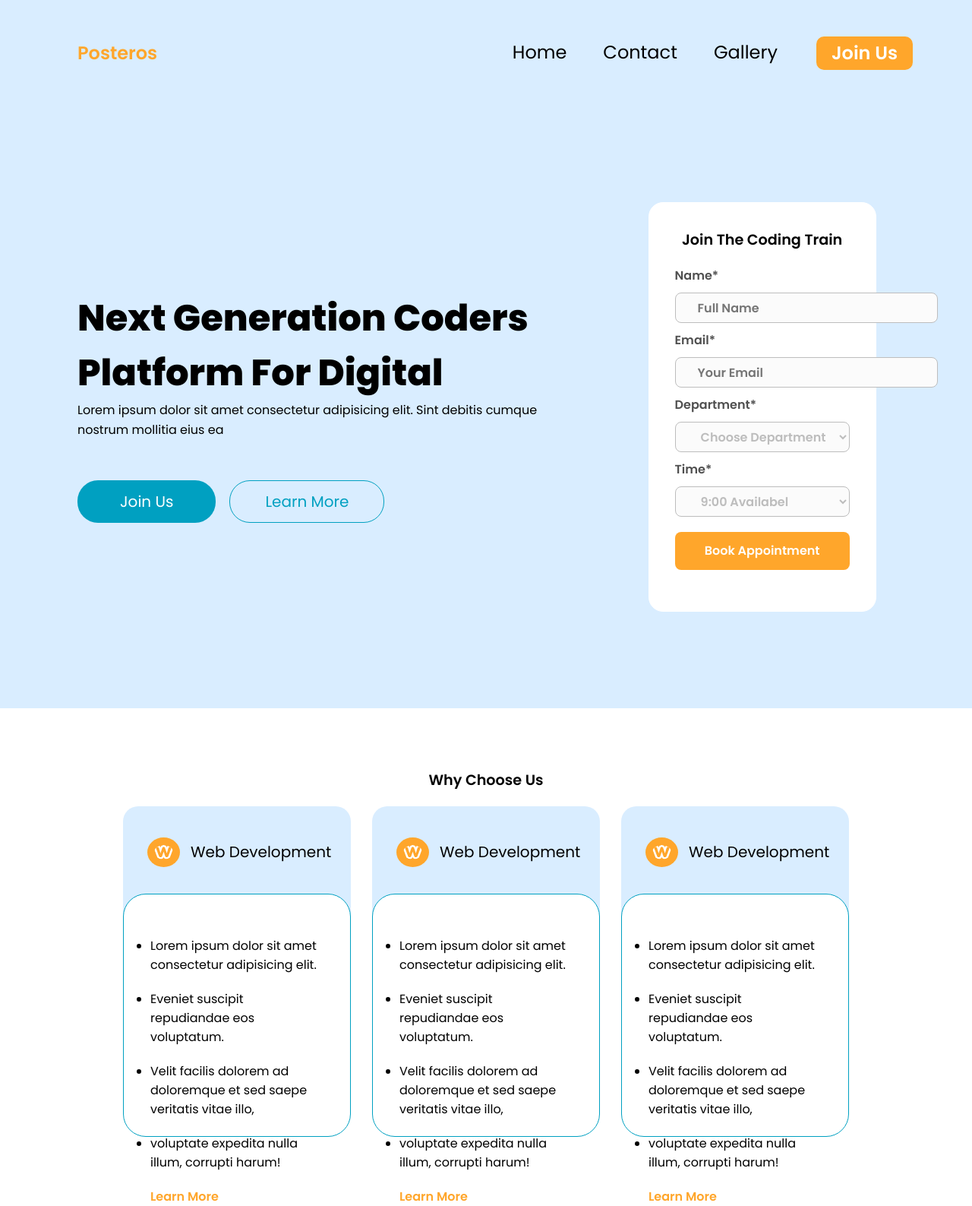
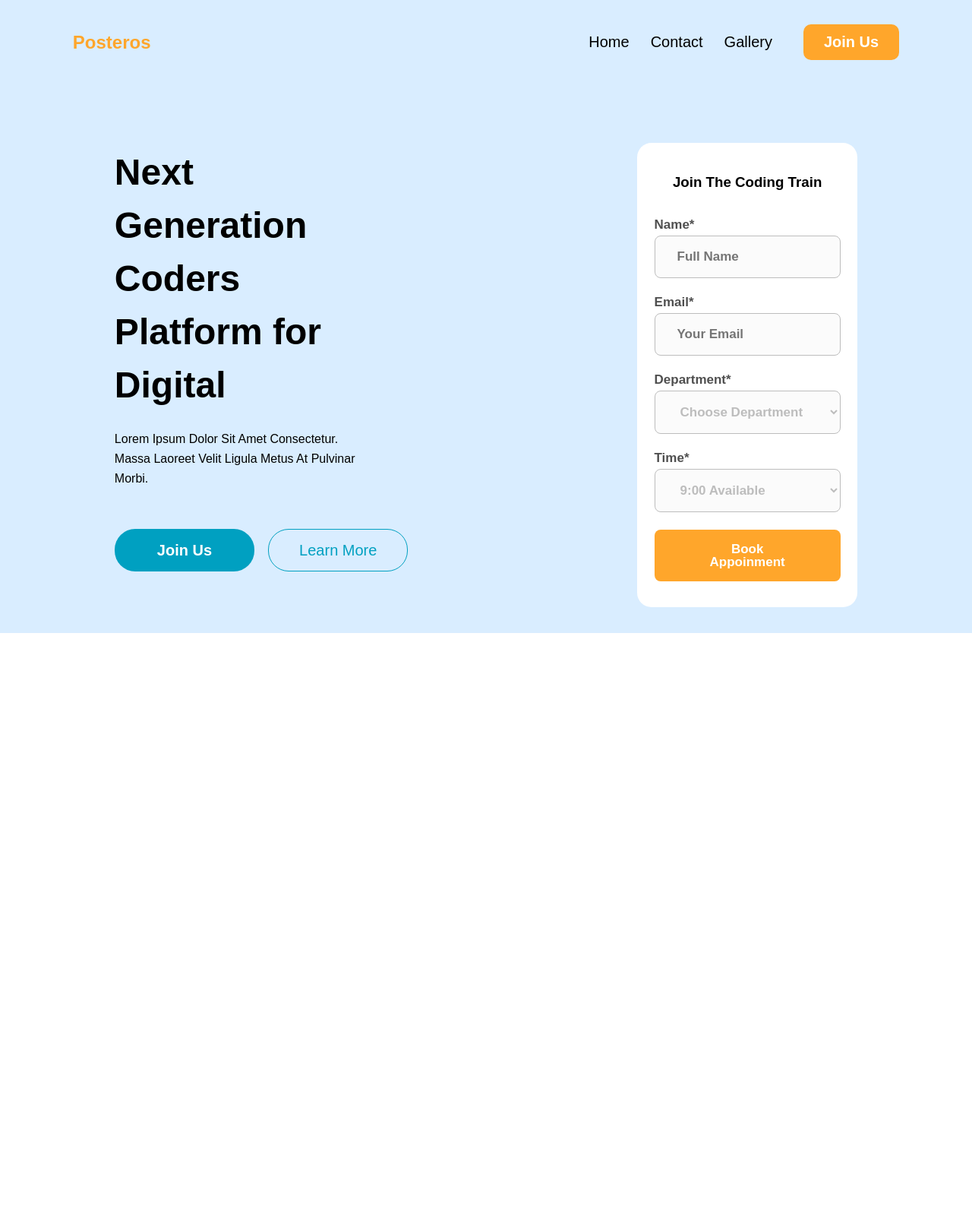
Before and after one commit to Nutifafa-kofi/Posteros, a plain HTML site: page index.html in a window 1280 px wide. Shown: the whole page at 76% size. After the commit the page ends 833 px from the top, so only its background shows below. Drawn offline with Linux system fonts and the light colour scheme.

Commit message:
New changes to my file

```diff
--- a/index.html
+++ b/index.html
@@ -13,125 +13,79 @@
     <title>Posteros</title>
   </head>
   <body>
-    <section id="home">
-      <header>
-        <div class="navbar">
-          <h5>Posteros</h5>
+    <header>
+      <section>
+        <nav class="navbar">
+          <div class="logo">Posteros</div>
 
           <div class="nav-links">
             <ul>
-              <li><a href="#">Home</a></li>
-              <li><a href="#">Contact</a></li>
-              <li><a href="#">Gallery</a></li>
+              <li><a href="">Home</a></li>
+              <li><a href="">Contact</a></li>
+              <li><a href="">Gallery</a></li>
             </ul>
             <button class="nav-btn">Join Us</button>
           </div>
-        </div>
-        <div class="training-form">
-          <div class="header-texts">
-            <h2>Next Generation Coders Platform For Digital</h2>
-            <p>
-              Lorem ipsum dolor sit amet consectetur adipisicing elit. Sint
-              debitis cumque nostrum mollitia eius ea
-            </p>
+        </nav>
+      </section>
 
-            <div class="header-btns">
-              <button class="btn-1">Join Us</button>
-              <button class="btn-2">Learn More</button>
+      <section>
+        <div class="hero">
+
+          <div class="header-elements">
+            <div class="header-texts">
+              <h1>Next Generation Coders Platform for Digital</h1>
+              <p>
+                Lorem ipsum dolor sit amet consectetur. Massa laoreet velit ligula
+                metus at pulvinar morbi.
+              </p>
+            </div>
+
+            <div class="hero-btns">
+              <button class="join-btn">Join Us</button>
+              <button class="learn-btn">Learn More</button>
             </div>
           </div>
 
           <form>
-            <div class="fill-form">
+            <div class="form-container">
               <h3>Join The Coding Train</h3>
 
-              <label for="name">Name* </label>
-              <input
-                type="text"
-                placeholder="Full Name"
-                required
-                class="name"
-              />
+              <div class="form__field--container">
+                <div class="form-field">
+                  <label>Name*</label>
+                  <input type="text" placeholder="Full Name" />
+                </div>
 
-              <label for="email">Email*</label>
-              <input
-                type="email"
-                placeholder="Your Email"
-                required
-                class="email"
-              />
+                <div class="form-field">
+                  <label>Email*</label>
+                  <input type="email" placeholder="Your Email" />
+                </div>
 
-              <label for="department">Department*</label>
+                <div class="form-field">
+                  <label>Department*</label>
+                  <select>
+                    <option value="" disabled selected>Choose Department</option>
+                  </select>
+                </div>
 
-              <select class="department">
-                <option value="" selected disabled>Choose Department</option>
-              </select>
-              <label for="time">Time*</label>
-              <select class="time">
-                <option value="" selected disabled>9:00 Availabel</option>
-              </select>
+                <div class="form-field">
+                  <label>Time*</label>
+                  <select>
+                    <option value="" disabled selected>9:00 Available</option>
+                  </select>
+                </div>
 
-              <button class="form-btn">Book Appointment</button>
+                <button class="form-btn">Book Appoinment</button>
+              </div>
             </div>
           </form>
         </div>
-      </header>
-    </section>
+      </section>
+    </header>
 
-    <section id="services">
-      <h3>Why Choose Us</h3>
-      <div class="our-services">
-        <div class="services">
-          <div class="services-title">
-            <img src="Vector.png" alt="Vector Image" class="vector" />
-            <p>Web Development</p>
-          </div>
-          <ul class="services-lists">
-            <li>Lorem ipsum dolor sit amet consectetur adipisicing elit.</li>
-            <li>Eveniet suscipit repudiandae eos voluptatum.</li>
-            <li>
-              Velit facilis dolorem ad doloremque et sed saepe veritatis vitae
-              illo,
-            </li>
-            <li>voluptate expedita nulla illum, corrupti harum!</li>
-            <a href="">Learn More</a>
-          </ul>
-        </div>
-        <div class="services">
-          <div class="services-title">
-            <img src="Vector.png" alt="Vector Image" class="vector" />
-            <p>Web Development</p>
-          </div>
-          <ul class="services-lists">
-            <li>Lorem ipsum dolor sit amet consectetur adipisicing elit.</li>
-            <li>Eveniet suscipit repudiandae eos voluptatum.</li>
-            <li>
-              Velit facilis dolorem ad doloremque et sed saepe veritatis vitae
-              illo,
-            </li>
-            <li>voluptate expedita nulla illum, corrupti harum!</li>
-            <a href="">Learn More</a>
-          </ul>
-        </div>
-        <div class="services">
-          <div class="services-title">
-            <img src="Vector.png" alt="Vector Image" class="vector" />
-            <p>Web Development</p>
-          </div>
-          <ul class="services-lists">
-            <li>Lorem ipsum dolor sit amet consectetur adipisicing elit.</li>
-            <li>Eveniet suscipit repudiandae eos voluptatum.</li>
-            <li>
-              Velit facilis dolorem ad doloremque et sed saepe veritatis vitae
-              illo,
-            </li>
-            <li>voluptate expedita nulla illum, corrupti harum!</li>
-            <a href="">Learn More</a>
-          </ul>
-        </div>
-      </div>
-    </section>
+    <main></main>
 
-
+    <footer></footer>
   </body>
 </html>
--- a/style.css
+++ b/style.css
@@ -1,235 +1,186 @@
 * {
   padding: 0;
   margin: 0;
-  font-family: "Poppins";
   box-sizing: border-box;
+  font-family: "Poppons", sans-serif;
+  /* outline: 1px solid red; */
 }
 
-#home {
-  padding: 80px 0;
+header {
+  background-color: #d9edff;
+  width: 100%;
+  max-width: 1280px;
+  margin: 0 auto;
 }
 
 .navbar {
   display: flex;
-  justify-content: space-between;
+  gap: 32.0625rem;
   align-items: center;
+  justify-content: space-evenly;
+  padding: 2rem;
+
 }
 
-.navbar h5 {
+.logo {
   font-weight: 600;
   font-size: 1.5rem;
   line-height: 100%;
-  padding-left: 102px;
   color: #ffa62b;
+
+}
+
+.nav-links {
+  display: flex;
+  align-items: center;
+  gap: 2.5625rem;
 }
 
 .nav-links ul {
+  display: flex;
+  gap: 1.75rem;
   list-style: none;
-  display: flex;
-  gap: 28px;
-}
-
-ul li {
-  margin: 0 10px;
 }
 
 .nav-links a {
   text-decoration: none;
   font-weight: 400;
-  font-size: 1.5em;
+  font-size: 1.25rem;
   line-height: 100%;
   color: #000000;
 }
 
-.nav-links {
-  display: flex;
-  gap: 41px;
-  align-items: center;
-  padding: 3rem;
-  margin: 0 30px;
+.nav-btn {
+  padding: 0.75rem 1.6875rem;
+  border: none;
+  border-radius: 10px;
+  background-color: #ffa62b;
+  color: #ffffff;
+  font-weight: 600;
+  font-size: 1.25rem;
 }
 
-.nav-btn {
-  padding: 10px 20px;
-  font-weight: 600;
-  font-size: 1.5em;
-  line-height: 100%;
-  color: #ffffff;
-  border: none;
-  background-color: #ffa62b;
-  border-radius: 10px;
-}
-
-header {
-  background-color: #d9edff;
-}
-
-#home {
-  padding: 0 0 80px 0;
+.hero {
+  display: flex;
+  align-items: center;
+  justify-content: space-around;
 }
 
 .header-texts {
   display: flex;
   flex-direction: column;
-  padding-left: 102px;
+  gap: 1.4375rem;
 }
 
-.header-texts h2 {
+.header-texts h1 {
   font-weight: 800;
   font-size: 3rem;
-  /* line-height: 70px; */
+  line-height: 4.375rem;
+  width: 100%;
+  max-width: 350px;
 }
 
 .header-texts p {
   font-weight: 400;
   font-size: 1rem;
-  line-height: 26px;
+  line-height: 1.625rem;
+  width: 100%;
+  max-width: 320px;
+  text-transform: capitalize;
 }
 
-.header-btns {
+.header-elements {
   display: flex;
-  gap: 18px;
-  padding-top: 53px;
+  flex-direction: column;
+  gap: 3.3125rem;
 }
 
-.btn-1 {
-  font-size: 20px;
-  line-height: 20px;
-  color: #ffffff;
-  background-color: #00a0c1;
+.hero-btns {
+  display: flex;
+  gap: 1.125rem;
+}
+
+.join-btn {
+  padding: 1.0625rem 3.5rem;
   border: none;
   border-radius: 27px;
-  padding: 17px 56px;
+  background-color: #00a0c1;
+  color: #ffffff;
+  font-weight: 800;
+  font-size: 1.25rem;
+  line-height: 1.25rem;
 }
 
-.btn-2 {
-  font-weight: 400;
-  font-size: 20px;
-  line-height: 20px;
-  padding: 17px 46px;
+.learn-btn {
+  padding: 1.0625rem 2.5rem;
   border: 1px solid #00a0c1;
   border-radius: 27px;
+  font-weight: 400;
+  font-size: 1.25rem;
+  line-height: 1.25rem;
   color: #00a0c1;
   background-color: transparent;
 }
 
-.training-form {
-  display: flex;
-  align-items: center;
+form {
+  padding: 4.8125rem 0 2.125rem 0;
 }
 
-form {
-  padding: 7.9rem;
+.form-container {
+  display: flex;
+  flex-direction: column;
+  align-items: center;
+  gap: 2.25rem;
+  width: 100%;
+  max-width: 290px;
+  background-color: #ffffff;
+  border-radius: 19px;
+  padding: 0 2.125rem 2.125rem 2.125rem;
 }
 
-.fill-form {
-  width: 300px;
-  height: auto;
-  border: 1px solid #ffffff;
-  border-radius: 19px;
-  background-color: #ffffff;
-  /* margin: 0 auto; */
-  padding: 34px;
+.form-container h3 {
+  padding: 2.5625rem 0 0 0;
 }
 
+.form__field--container {
+  display: flex;
+  flex-direction: column;
+  gap: 1.4375rem;
+}
 
+.form-field {
+  display: flex;
+  flex-direction: column;
+  gap: 0.375rem;
+}
 
-label {
-  display: block;
+.form-field label {
   font-weight: 600;
-  font-size: 1rem;
+  font-size: 1.0625rem;
+  line-height: 100%;
   color: #000000b0;
-  margin: 10px 0;
 }
 
 input,
 select {
-  min-width: 100%;
-  height: 40px;
-  padding-left: 29px;
+  padding: 1.0625rem 1.8125rem;
+  font-weight: 600;
+  font-size: 1.0625rem;
+  color: #bdbdbd;
   border: 1px solid #bdbdbd;
+  border-radius: 8px;
   background-color: #fbfbfb;
-  color: #bdbdbd;
-  border-radius: 8px;
-  font-size: 1rem;
-  font-weight: 600;
-  line-height: 100%;
+  width: 100%;
+  max-width: 324px;
 }
 
 .form-btn {
+  padding: 1.0625rem 4.5625rem;
   font-weight: 600;
-  font-size: 1rem;
+  font-size: 1.0625rem;
   line-height: 100%;
-  padding: 17px 0;
-  width: 100%;
+  background-color: #ffa62b;
+  color: #ffffff;
   border: none;
   border-radius: 8px;
-  background-color: #ffa62b;
-  color: #ffffff;
-  margin: 20px auto;
 }
-
-h3 {
-  text-align: center;
-  font-weight: 600;
-  font-size: 1.2rem;
-  margin-bottom: 20px;
-
-}
-
-.our-services {
-  display: flex;
-  gap: 28px;
-  justify-content: center;
-}
-
-#services {
-  margin-bottom: 120px;
-}
-
-.services {
-  width: 300px;
-  height: 224px;
-  background-color: #d9edff;
-  border-radius: 20px;
-}
-
-.vector {
-  background-color: #ffa62b;
-  padding: 10px 9px;
-  border-radius: 50%;
-}
-
-.services-title {
-  display: flex;
-  align-items: center;
-  gap: 14px;
-  padding: 41px 0 35px 32px;
-}
-
-.services-title p {
-  font-weight: 400;
-  font-size: 20px;
-  color: #000000;
-}
-
-.services-lists {
-  padding: 35px;
-  width: 300px;
-  height: 320px;
-  background-color: #ffffff;
-  border: 1px solid #00a0c1;
-  border-radius: 30px;
-}
-
-.services-lists li {
-  margin: 20px 0;
-}
-
-.services-lists a {
-  font-weight: 600;
-  font-size: 16px;
-  line-height: 100%;
-  color: #ffa62b;
-  text-decoration: none;
-}
```
